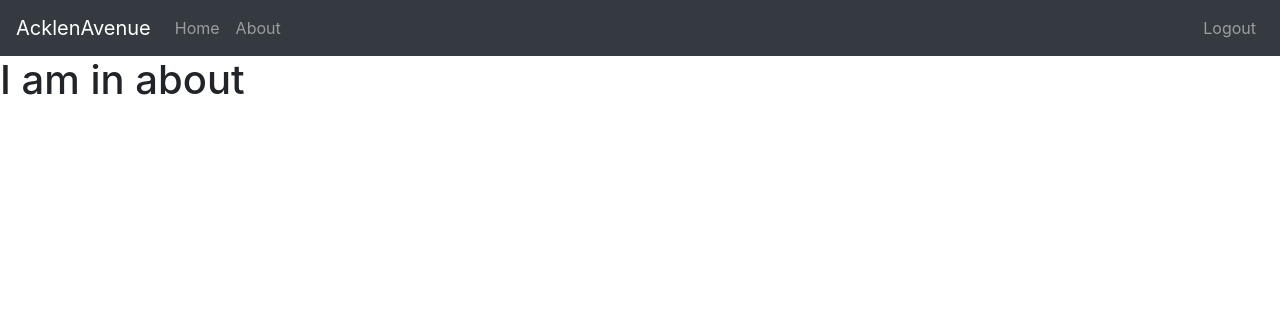
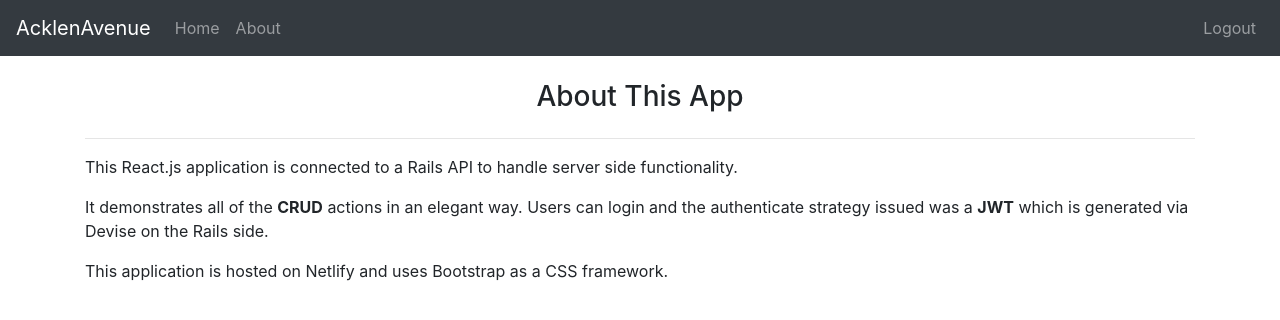
Before and after one commit to jocvegar/acklen-avenue-frontend, a React (Create React App) app: page /about in a window 1280 px wide. Shown: the top 320 px of the page. Built offline with nearby package versions, Linux system fonts and the light colour scheme; sample sign-in values are in the browser's storage.

Commit message:
updates about page

```diff
--- a/src/About.js
+++ b/src/About.js
@@ -2,9 +2,22 @@ import React from 'react';
 
 function About() {
     return(
-        <div id="about">
-            <h1>I am in about</h1>
-        </div>
+       <div className="container">
+            <div id="about">
+                <h3 className="text-center pt-4 pb-2">About This App</h3>
+                <hr/>
+                <p>
+                    This React.js application is connected to a Rails API to handle server side functionality.
+                </p>
+                <p>
+                    It demonstrates all of the <strong>CRUD</strong> actions in an elegant way. Users can login and the authenticate strategy issued
+                    was a <strong>JWT</strong> which is generated via Devise on the Rails side.
+                </p>
+                <p>
+                    This application is hosted on Netlify and uses Bootstrap as a CSS framework.
+                </p>
+            </div>
+       </div>
     )
 }
 
--- a/src/Home.js
+++ b/src/Home.js
@@ -165,7 +165,7 @@ class Home extends Component {
           </Dropdown>
         </div>
       </div>
-      <div className="responsive">
+      <div className="table-responsive-xl">
         <table className="table table-hover table-bordered">
           <thead>
           <tr>
```
Lines whose indentation alone changed are shown as unchanged.
